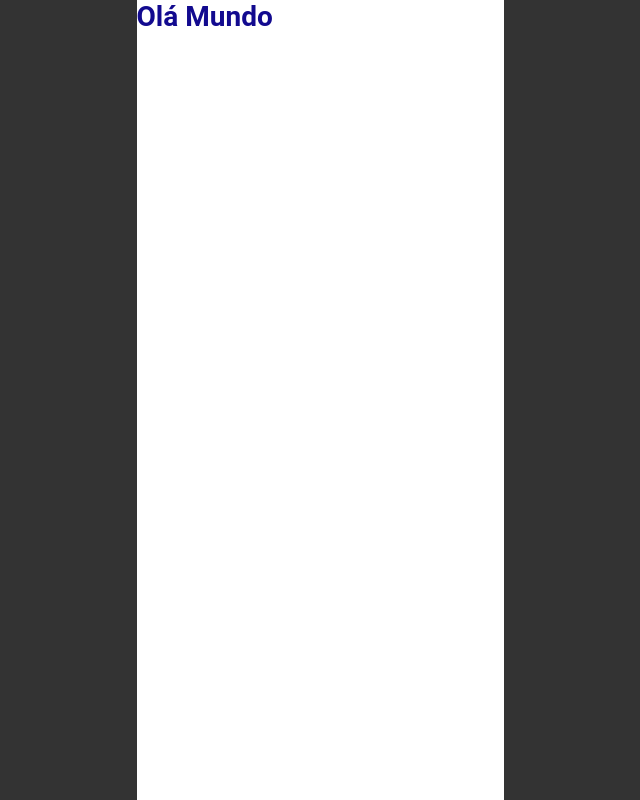
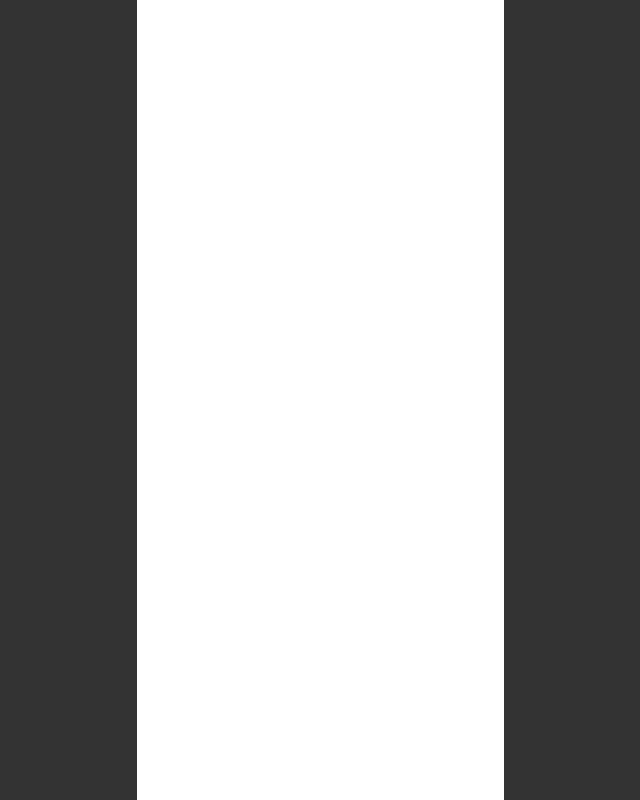
Before and after one commit to jeanramalho/lista-de-compras, a React (Create React App) app: page / in a window 1280 px wide. Shown: the whole page, without its empty margins (320-960 px from the left). Built offline with nearby package versions, Linux system fonts and the light colour scheme.

Commit message:
Importa o Header no Screen

```diff
--- a/src/components/Screen/index.jsx
+++ b/src/components/Screen/index.jsx
@@ -1,10 +1,11 @@
 import React from 'react';
 import { Container } from './style';
+import Header from '../Header'
 
 function Screen() {
   return (
     <Container>
-        <h1>Olá Mundo</h1>
+        <Header />
     </Container>
   );
 }
```
